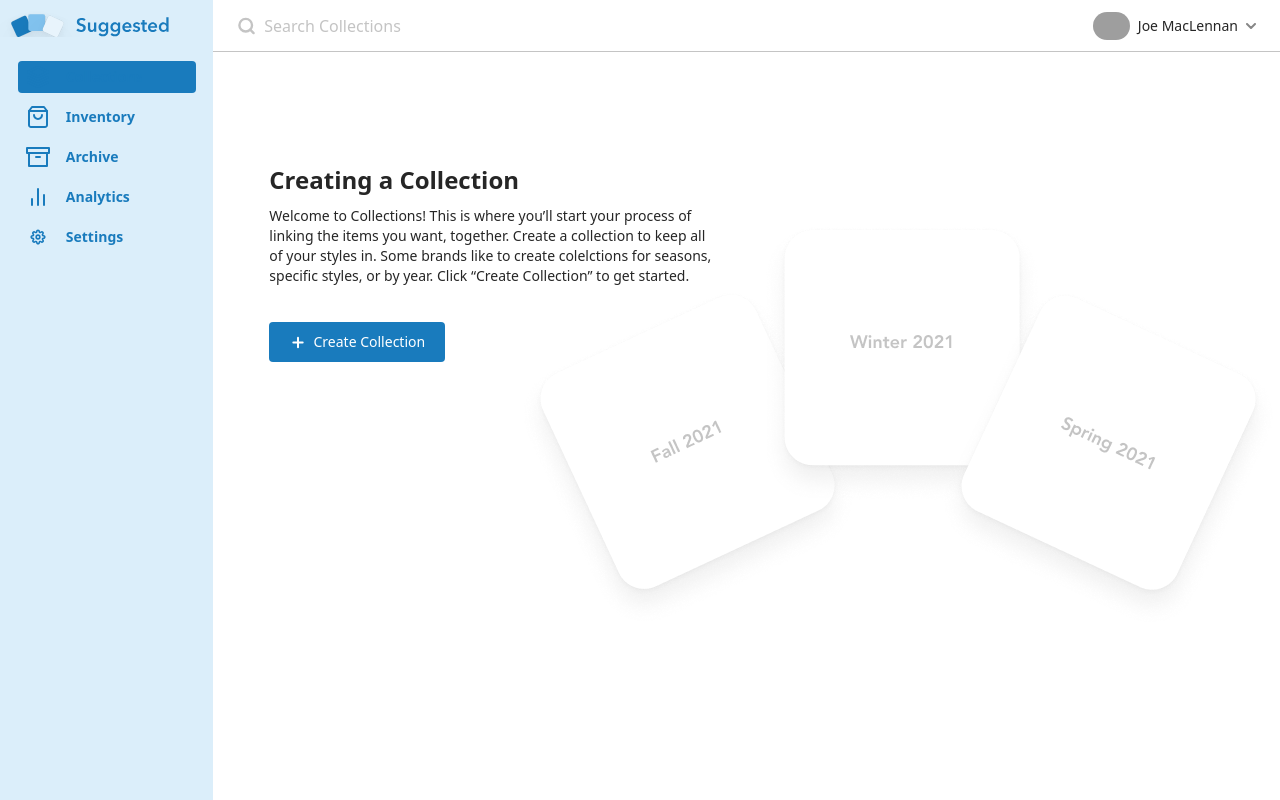
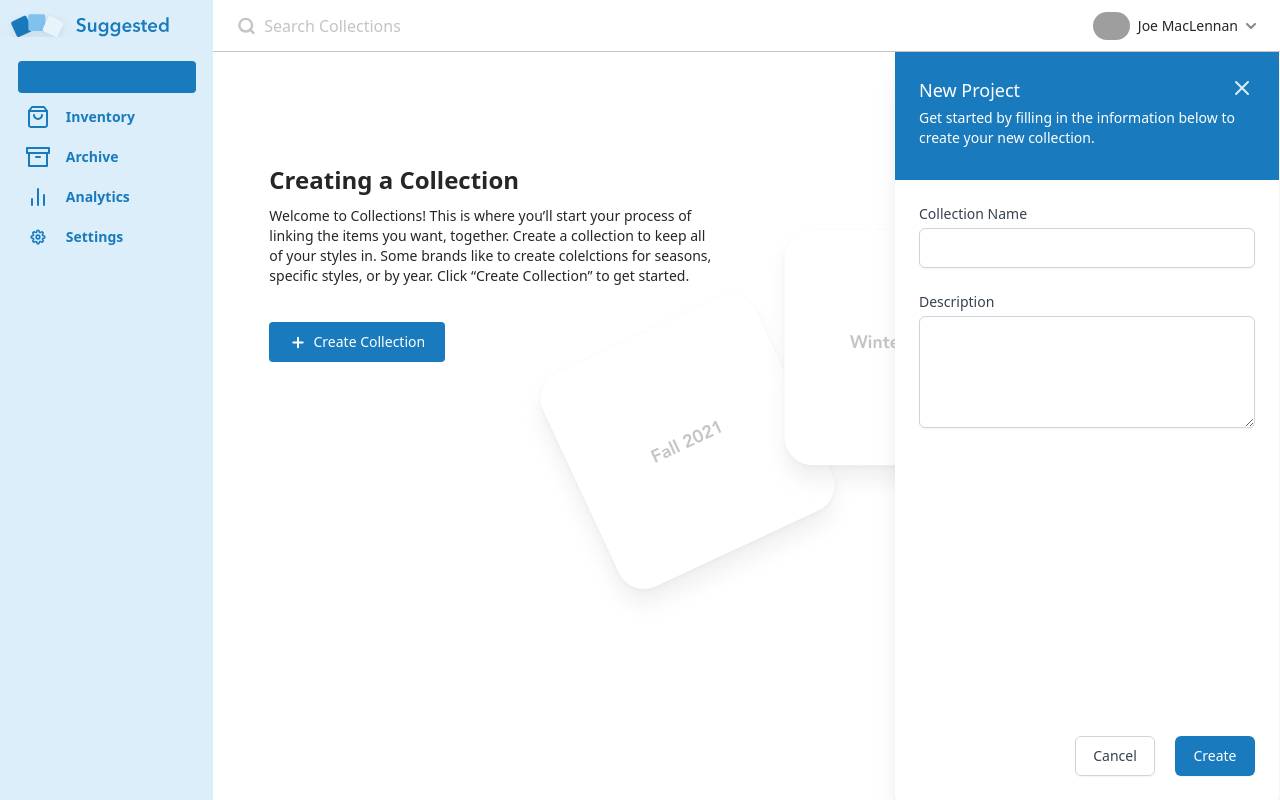
Before and after one commit to suggestedretail/suggested-web-client, a React (Create React App) app: page /collections/create in a window 1280 px wide. Both pictures are taken after a click on the button "Create Collection". Built offline with nearby package versions, Linux system fonts and the light colour scheme; grey boxes are pictures that could not be loaded; what tailwindcss-aria-attributes would draw is missing.

Commit message:
add collection panel

```diff
--- a/src/components/collections/CreateCollections.tsx
+++ b/src/components/collections/CreateCollections.tsx
@@ -1,9 +1,12 @@
-import { FC } from 'react';
+import { FC, useState } from 'react';
+import close from '../../assets/img/close.svg';
 import plus from '../../assets/img/plus.svg';
 
 const CreateCollections: FC = () => {
+  const [showPanel, setShowPanel] = useState<boolean>();
+
   return (
-    <div className='flex w-full h-full bg-[url("/src/assets/img/collection-boxes.png")] bg-no-repeat bg-right'>
+    <div className='flex w-full h-full bg-[url("/src/assets/img/collection-boxes.png")] bg-no-repeat bg-right relative'>
       <div className='flex flex-col ml-14 mt-28'>
         <div className='text-black font-bold text-2xl mb-2.5'>
           Creating a Collection
@@ -14,13 +17,68 @@ const CreateCollections: FC = () => {
           of your styles in. Some brands like to create colelctions for seasons,
           specific styles, or by year. Click “Create Collection” to get started.
         </div>
-        <button className='flex h-10 w-44 items-center justify-center bg-primary rounded hover:opacity-70'>
+        <button
+          className='flex h-10 w-44 items-center justify-center bg-primary rounded hover:opacity-70'
+          onClick={() => setShowPanel(true)}>
           <img src={plus} alt='' />
           <div className='text-white text-sm font-normal ml-2'>
             Create Collection
           </div>
         </button>
       </div>
+      {/* Panel */}
+      <div
+        className={
+          'flex flex-col absolute right-px h-full max-h-full bg-white w-96 shadow-xl rounded transition ease-in-out duration-300' +
+          (showPanel ? ' block' : ' hidden')
+        }>
+        <div className='h-32 bg-primary p-6'>
+          <div className='flex flex-col space-y-1'>
+            <div className='flex relative'>
+              <div className='text-white font-medium text-lg'>New Project</div>
+              <img
+                className='absolute right-px hover:cursor-pointer'
+                src={close}
+                alt=''
+                onClick={() => setShowPanel(false)}
+              />
+            </div>
+            <div className='text-white text-sm font-normal'>
+              Get started by filling in the information below to create your new
+              collection.
+            </div>
+          </div>
+        </div>
+        <div className='p-6'>
+          <div className='flex flex-col space-y-6'>
+            <div className='flex flex-col space-y-1'>
+              <div className='text-gray-700 text-sm font-medium'>
+                Collection Name
+              </div>
+              <input
+                type='text'
+                className='h-10 border border-gray-300 rounded-md py-2 px-3 outline-0 shadow-sm order-1 self-stretch grow-0 flex-none'
+              />
+            </div>
+            <div className='flex flex-col space-y-1'>
+              <div className='text-gray-700 text-sm font-medium'>
+                Description
+              </div>
+              <textarea className='h-28 max-h-80 border border-gray-300 rounded-md py-2 px-3 outline-0 shadow-sm order-1 self-stretch grow flex-none' />
+            </div>
+          </div>
+        </div>
+        <div className='flex items-center justify-end p-6 space-x-5 mt-auto'>
+          <button
+            className='w-20 h-10 border border-gray-300 rounded-md text-gray-700 text-sm font-medium shadow-sm'
+            onClick={() => setShowPanel(false)}>
+            Cancel
+          </button>
+          <button className='w-20 h-10 bg-primary rounded-md text-white text-sm font-medium shadow-sm hover:opacity-70'>
+            Create
+          </button>
+        </div>
+      </div>
     </div>
   );
 };
--- a/tailwind.config.js
+++ b/tailwind.config.js
@@ -6,7 +6,7 @@ module.exports = {
       colors: {
         primary: '#197BBD',
         secondary: '#DBEEFA',
-        gray: '#4C4C4C',
+        customGray: '#4C4C4C',
         lightGray: '#878787',
         lighterGray: '#C4C4C4',
         black: '#262626'
```
Also changed, not shown: src/assets/img/close.svg (added).
